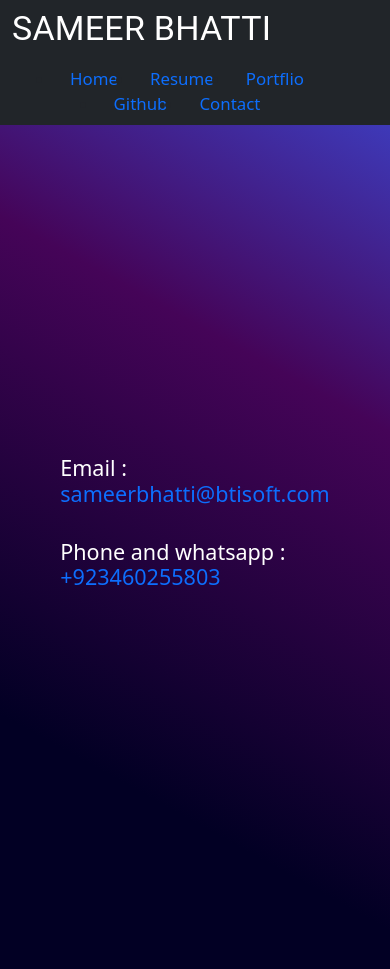
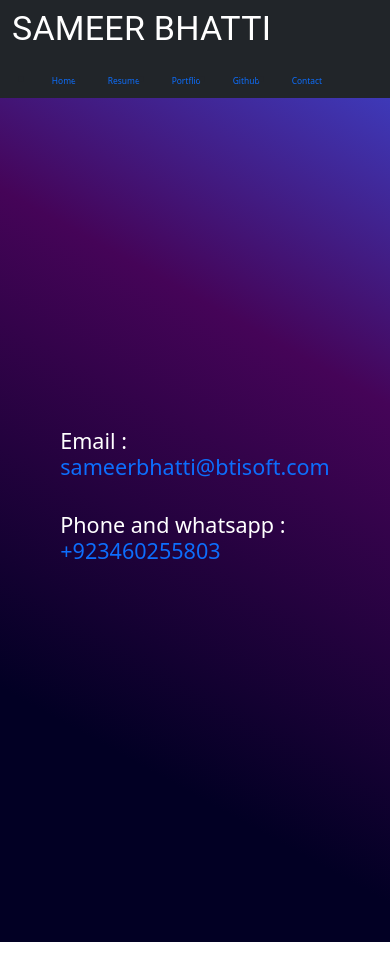
Before and after one commit to bhatti8162/Sameer-Bhatti-Portfolio, a React (Create React App) app: page /Contact in a window 390 px wide. After the commit the page ends 942 px from the top, so only its background shows below. Built offline with nearby package versions, Linux system fonts and the light colour scheme.

Commit message:
fix responsive bug

```diff
--- a/src/Components/Header/Nav.css
+++ b/src/Components/Header/Nav.css
@@ -61,6 +61,6 @@ ul a:hover {
     flex-wrap: wrap;
   }
   #nav ul li a{
-   font-size: 2vmax;
+   font-size: 1vmax;
   }
 }
```
